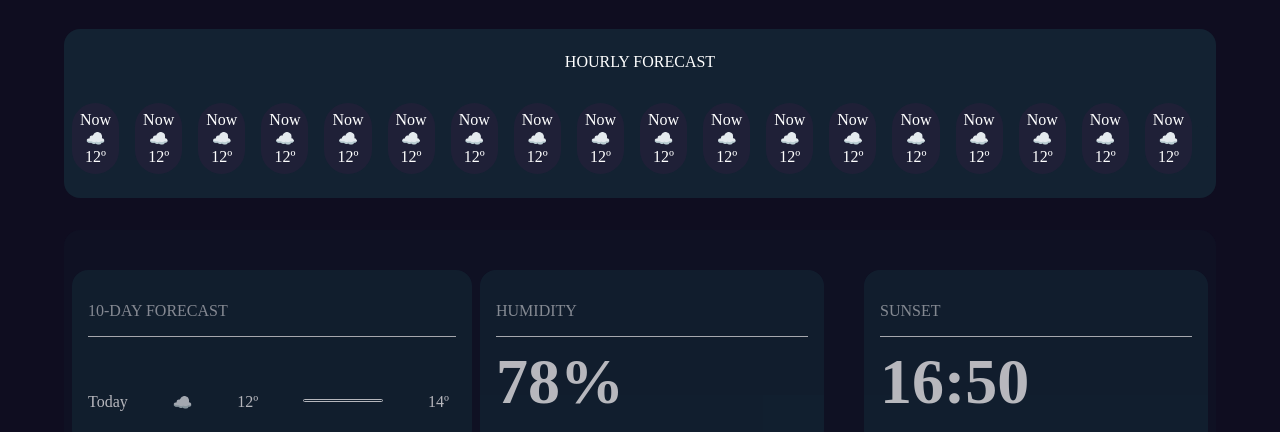
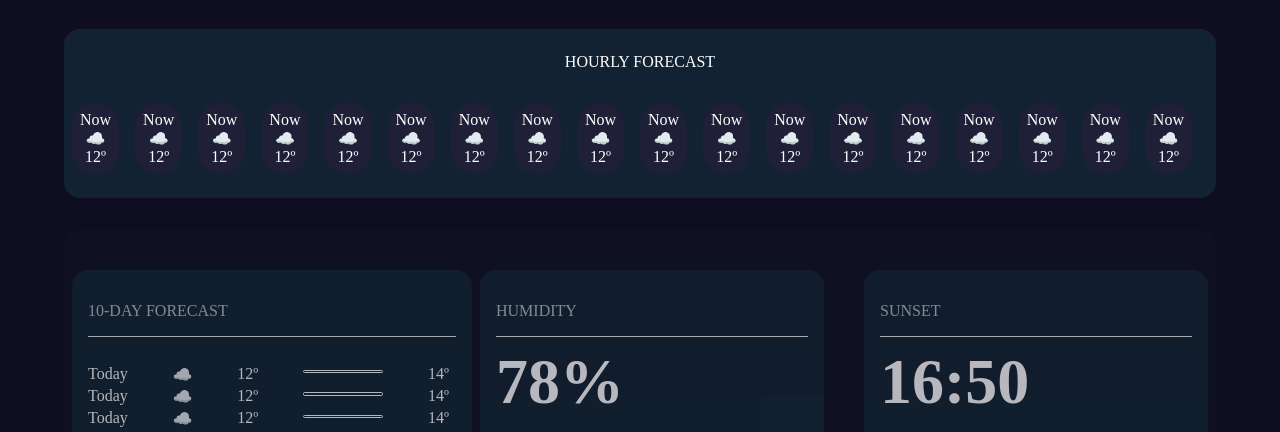
Before and after one commit to Giftyaning/Climate-Cast, a plain HTML site: page index.html in a window 1280 px wide. Shown: the part 368-800 px from the top of the page. Drawn offline with nearby package versions, Linux system fonts and the light colour scheme.

Commit message:
Update style.css

```diff
--- a/style.css
+++ b/style.css
@@ -160,7 +160,7 @@ nav{
     display: flex;
     gap: 2.8em;
     overflow-x: scroll;
-    margin-top: 2em;
+    margin-top: .2em;
 }
 
 .range{
```
